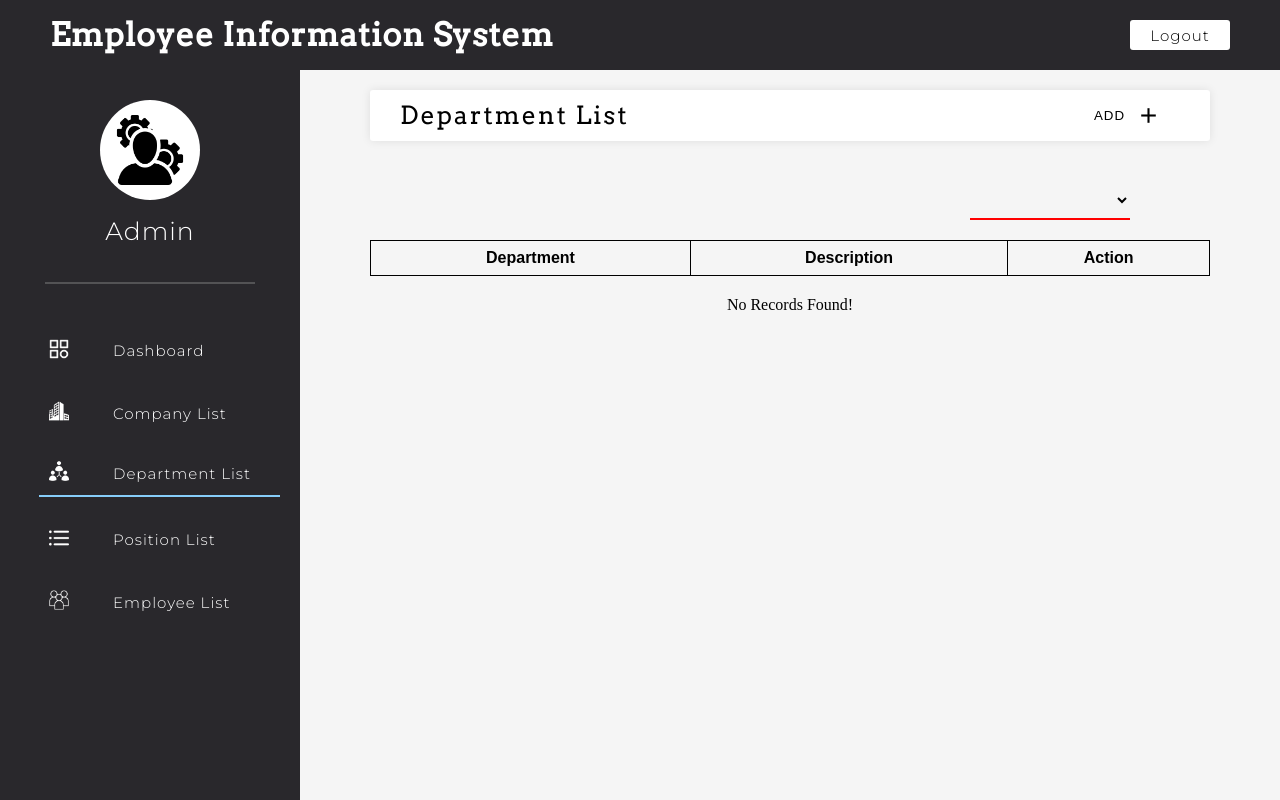
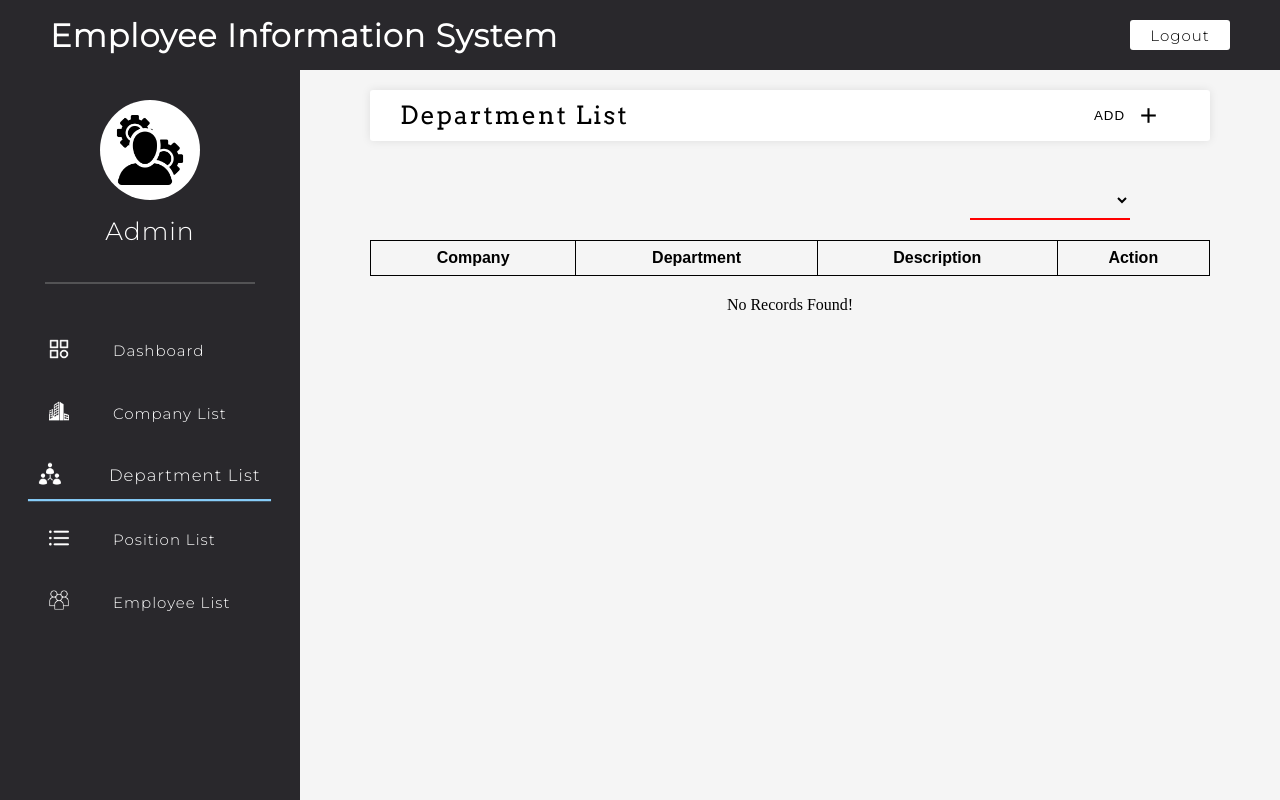
Before and after one commit to gutierrezdarel/company_infosystem, a PHP site: page /department.php in a window 1280 px wide. Run offline with PHP 8.4, Linux system fonts and the light colour scheme; the visitor is signed in with stand-in values (Sample User, id 1); data that the repository does not hold is empty.

Commit message:
Last Push

```diff
--- a/Js/actions.js
+++ b/Js/actions.js
@@ -69,8 +69,7 @@ function getselected(){
               res.forEach(department =>{
                 $('.dept').append(
                     '<tr>'+
-                    // '<p type="text" id="ucomp_name-'+department.id+'" data-id ="'+department.company_id+'">'+department.company_name+'</p>'+
-                    '<td class="hide" id="ucomp_name-'+department.id+'" data-id ="'+department.company_id+'">'+department.company_name+'</td>'+
+                    '<td id="ucomp_name-'+department.id+'" data-id ="'+department.company_id+'">'+department.company_name+'</td>'+
                     '<td id="udept_name-'+department.id+'">'+department.department_name+'</td>'+
                     '<td id="udept_des-'+department.id+'">'+department.department_description +'</td>'+
                     '<td>'+'<button class="btn_table" onclick ="edit_dept('+department.id +')"><svg xmlns="http://www.w3.org/2000/svg" width="20" height="20" viewBox="0 0 24 24" fill="none" stroke="#417505" stroke-width="2" stroke-linecap="butt" stroke-linejoin="arcs"><path d="M20 14.66V20a2 2 0 0 1-2 2H4a2 2 0 0 1-2-2V6a2 2 0 0 1 2-2h5.34"></path><polygon points="18 2 22 6 12 16 8 16 8 12 18 2"></polygon></svg></button>'
@@ -154,7 +153,7 @@ function getposition(){
               res.forEach(position =>{
                 $('.position').append(
                     '<tr>'+
-                    '<td class="hide" id="select_dept-id-'+position.id+'" dept-id ="'+position.department_id+'">'+position.department_name+'</td>'+
+                    '<td id="select_dept-id-'+position.id+'" dept-id ="'+position.department_id+'">'+position.department_name+'</td>'+
                     '<td id="upos_name-'+position.id+'">'+position.position_name+'</td>'+
                     '<td id="upos_des-'+position.id+'">'+position.position_description +'</td>'+
                     '<td>'+'<button class="btn_table" onclick ="edit_pos('+position.id +')"><svg xmlns="http://www.w3.org/2000/svg" width="20" height="20" viewBox="0 0 24 24" fill="none" stroke="#417505" stroke-width="2" stroke-linecap="butt" stroke-linejoin="arcs"><path d="M20 14.66V20a2 2 0 0 1-2 2H4a2 2 0 0 1-2-2V6a2 2 0 0 1 2-2h5.34"></path><polygon points="18 2 22 6 12 16 8 16 8 12 18 2"></polygon></svg></button>'
@@ -173,7 +172,8 @@ getposition();
 
 function delete_pos(id){
     $('#overlay_delete-position').css('display', 'flex')
-
+    $('.delete_text').empty()
+    $('.delete_text2').empty()
     var pos_id = $('#pos_id').val(id)
     var data_posid = [];
         $.ajax({
@@ -187,23 +187,21 @@ function delete_pos(id){
             res_data.forEach(data =>{
                 data_posid.push(data.position_id)
               localStorage.setItem('data-pos',data_posid)
-              // var get_id = data.position_id
-              // var arr_data = get_id.split(",")
-
-
-
             })
 
             var get_data =  localStorage.getItem('data-pos');
               var arr_data = get_data.split(",")
             for(var i = 0; i < arr_data.length; i++){
               if(arr_data[i] === pos_id.val()){
-
+                $('.delete_text').text("This Position Has Employee!!").css('color', 'white')
+                $('.delete_text2').text(" You Should Remove First Employee").css('color', 'white')
                 $('#yes').attr('disabled', 'disabled')
                 $('#yes').css('opacity','0.7')
                 return true;
               }
           }
+                $('.delete_text').text("Are you sure Do you wan't to delete").css('color', 'white')
+                $('.delete_text2').text("this Position?").css('color', 'white')
                 $('#yes').removeAttr('disabled')
                 $('#yes').css('opacity','1')
                 return false;
--- a/css/content.css
+++ b/css/content.css
@@ -28,7 +28,7 @@
     /* padding: 0 50px; */
 }
 .header_wrapper h1{
-    font-family: 'Arvo', serif;
+    font-family: 'Montserrat', sans-serif;
     letter-spacing: 1px;
     color: white;
     padding-left: 50px;
@@ -107,19 +107,14 @@
     letter-spacing: 1px;
     font-size: 15px;
     gap: 24px;
-    width: 100%;
-    /* height: 100%; */
+    transition: all 1s;
 }
 
- /* .sidebar-li:hover {
-    background-color: white;
-    color:  black;
-} */
 li a:hover,
 li a.active {
-    /* background-color: white; */
+    transform: scale(1.1);
     border-bottom: 2px solid rgb(135, 206, 250);
-     transform: translateY(-2px);
+    width: 100%;
 }
 .sidebar_content {
     list-style-type: none;
@@ -384,10 +379,6 @@ input:read-only~label {
     gap: 37px;
 }
 
-.hide {
-    display: none;
-}
-
 .select {
     padding: 10px 0;
 }
--- a/department.php
+++ b/department.php
@@ -32,6 +32,7 @@ if (!isset($_SESSION['ID'])) {
             <table>
                 <thead>
                     <tr>
+                        <th>Company</th>
                         <th>Department</th>
                         <th>Description</th>
                         <th>Action</th>
--- a/php/DepartmentModel.php
+++ b/php/DepartmentModel.php
@@ -63,7 +63,7 @@ function delete_department(){
 function select_company() {
     global $db;
 
-    $sql_select = "SELECT * FROM company WHERE deleted_at IS NULL order by id ASC";
+     $sql_select = "SELECT * FROM company WHERE deleted_at IS NULL order by id ASC";
     $query_select = mysqli_query($db, $sql_select);
 
         if($query_select){
--- a/php/PositionModel.php
+++ b/php/PositionModel.php
@@ -47,12 +47,18 @@ function insert_postion(){
 function select_department(){
     global $db;
 
-    $sql_select = "SELECT * FROM department WHERE deleted_at IS NULL";
+    $sql_select = " SELECT c.company_name,
+    d.department_name,
+    d.id,
+    d.deleted_at
+    FROM company as c
+    INNER JOIN department as d
+    ON c.id = d.company_id WHERE d.deleted_at IS NULL";
     $query_select = mysqli_query($db, $sql_select);
 
         if($query_select){
             foreach($query_select as $row){
-                   echo '<option value = "'.$row['id'].'">'.$row['department_name'].' </option>';
+                   echo '<option value = "'.$row['id'].'"> '.$row['company_name'].' / '.$row['department_name'].' </option>';
             }
         }
 }
--- a/position.php
+++ b/position.php
@@ -32,6 +32,7 @@ if (!isset($_SESSION['ID'])) {
             <table>
                 <thead>
                     <tr>
+                        <th>Department</th>
                         <th>Position</th>
                         <th>Description</th>
                         <th>Action</th>
@@ -129,8 +130,8 @@ if (!isset($_SESSION['ID'])) {
                 </button>
                 <input type="hidden" name="pos_id" id="pos_id">
                     <div class="delete">
-                        <p> Are you sure Do you wan't to delete</p>
-                        <p>this Position?</p>
+                        <p class="delete_text"> </p>
+                        <p class="delete_text2 "></p>
                     </div>
                 <div class="modal-btn-delete">
                     <button class="add-btn-no btn-close-dpos" type="button" >No</button>
```
